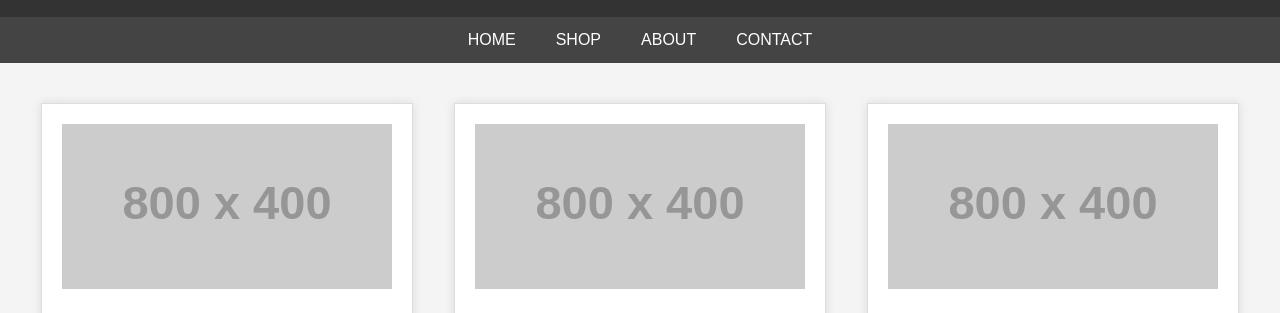
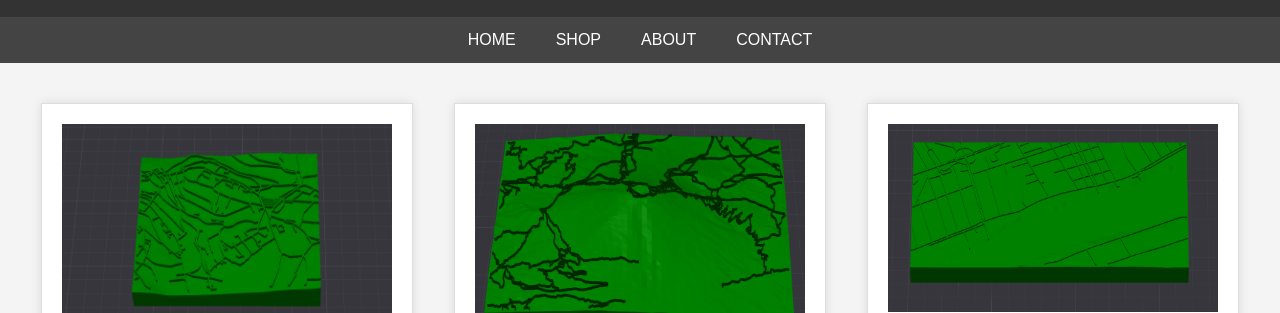
Before and after one commit to FR3DER1C-R/MapWebsite, a plain HTML site: page shop.html in a window 1280 px wide. Shown: the part 83-396 px from the top of the page. Drawn offline with Linux system fonts and the light colour scheme; placeholder pictures from the web are drawn by us.

Commit message:
Added images

```diff
--- a/shop.html
+++ b/shop.html
@@ -86,19 +86,19 @@
     <div class="container">
         <div class="products">
             <div class="product">
-                <img src="https://via.placeholder.com/800x400" alt="Product 1">
+                <img src="images/SmallMap.PNG" alt="Product 1">
                 <h2>Small Map</h2>
                 <p>10 cm x 10 cm Map</p>
                 <p class="price">20€ </p>
             </div>
             <div class="product">
-                <img src="https://via.placeholder.com/800x400" alt="Product 2">
+                <img src="images/LargeMap.PNG" alt="Product 2">
                 <h2>Large Map</h2>
                 <p>20 cm x 20 cm Map</p>
                 <p class="price">30€</p>
             </div>
             <div class="product">
-                <img src="https://via.placeholder.com/800x400" alt="Product 3">
+                <img src="images/CustomMap.PNG" alt="Product 3">
                 <h2>Custom Size Map</h2>
                 <p>Custom Size Map (Can be larger than 20cm x 20cm)</p>
                 <p class="price">Contact us for a quote</p>
```
